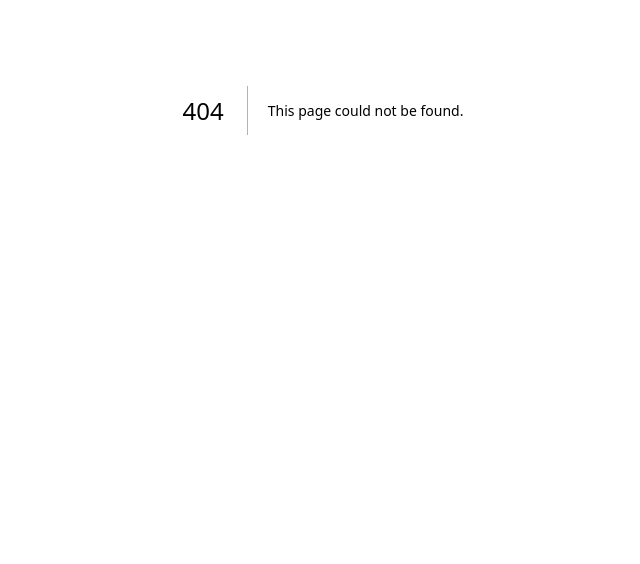
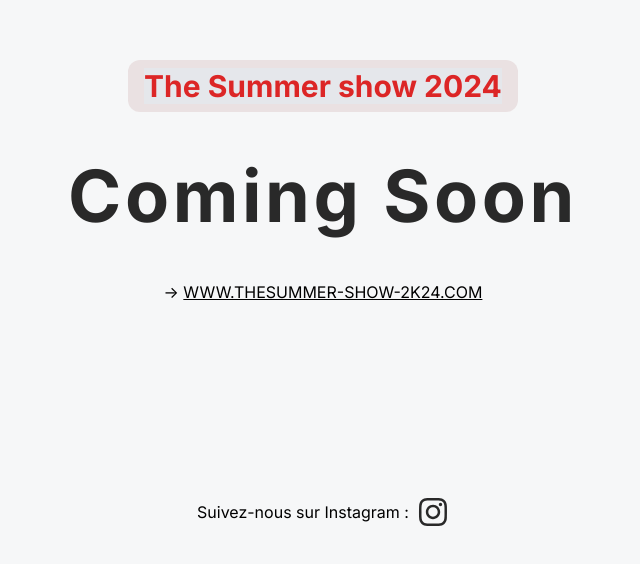
Before and after one commit to acelest/summer-show-frontend, a Next.js app: page /vote in a window 1280 px wide. Before the commit this address had no page. Shown: the part 290-854 px from the top of the page, without its empty margins (317-957 px from the left). Before the commit the page ends 800 px from the top, so only its background shows below. Built offline with nearby package versions, Linux system fonts and the light colour scheme.

Commit message:
page vote

```diff
--- /dev/null
+++ b/src/app/vote/page.js
@@ -0,0 +1,52 @@
+import { FaInstagram } from "react-icons/fa";
+// import Image from "../public/assets/images/summer-show.jpg";
+
+export default function Home() {
+  return (
+    <main className="flex flex-col items-center justify-between min-h-screen p-4 bg-white lg:p-24">
+      <div
+        className="w-full h-screen"
+        style={{
+          // backgroundImage: `url(${Image})`,
+          backgroundPosition: "center",
+          backgroundSize: "cover",
+          backgroundRepeat: "no-repeat",
+        }}
+      >
+        <div className="flex flex-col items-center justify-between w-full h-full py-8 bg-gray-100 bg-opacity-70 lg:py-16 animate-fadeIn">
+          <div className="flex flex-col items-center justify-center flex-1">
+            <div className="flex items-center justify-center px-4 py-2 space-x-2 text-red-600 bg-red-900 bg-opacity-10 rounded-xl lg:space-x-4 ">
+              <span className="text-xl font-bold bg-gray-200 lg:text-2xl xl:text-3xl">
+                The Summer show 2024
+              </span>
+            </div>
+            <h1 className="mt-8 text-4xl font-bold tracking-wider text-center text-black lg:text-6xl xl:text-7xl lg:mt-12 animate-pulse">
+              Coming Soon
+            </h1>
+            <div className="flex flex-col items-center mt-12 space-y-4">
+              <p className="text-sm text-black uppercase lg:text-base ">
+                {" -> "}
+                <span className="underline">www.thesummer-show-2k24.com</span>
+              </p>
+            </div>
+          </div>
+          <div className="flex items-center justify-center w-full p-2 animate-bounce">
+            <p className="mr-2 text-sm text-black lg:text-base">
+              Suivez-nous sur Instagram :
+            </p>
+            <ul className="flex items-center space-x-8">
+              <li className="animate-pulse">
+                <a
+                  href="https://www.instagram.com/summer_show2k24/"
+                  title="Instagram"
+                >
+                  <FaInstagram className="w-6 h-6 text-black transition duration-300 lg:w-8 lg:h-8 hover:scale-110" />
+                </a>
+              </li>
+            </ul>
+          </div>
+        </div>
+      </div>
+    </main>
+  );
+}
```
